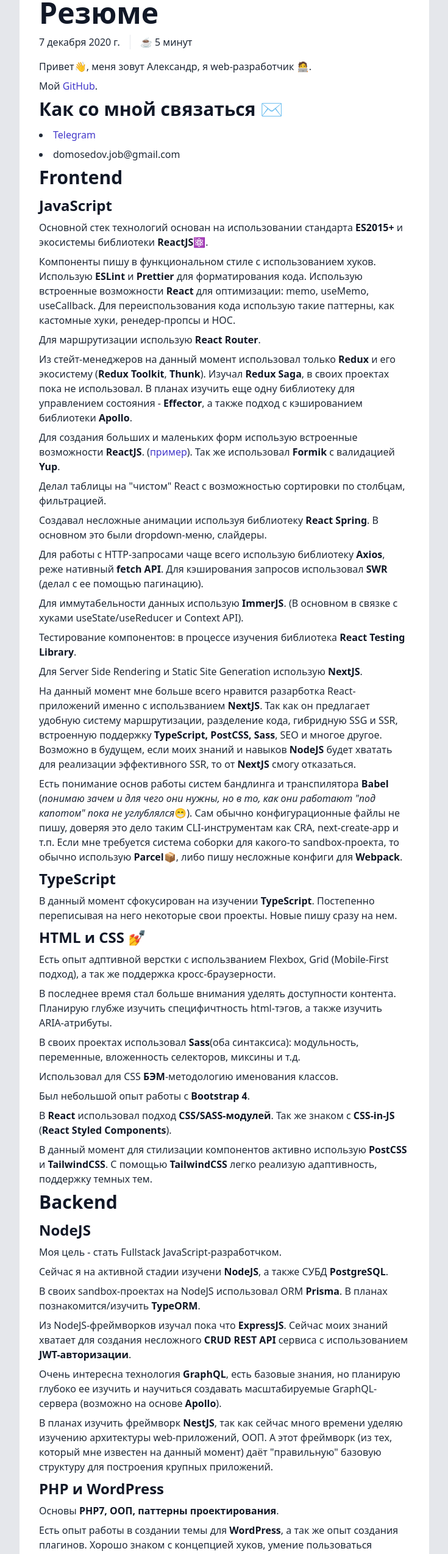
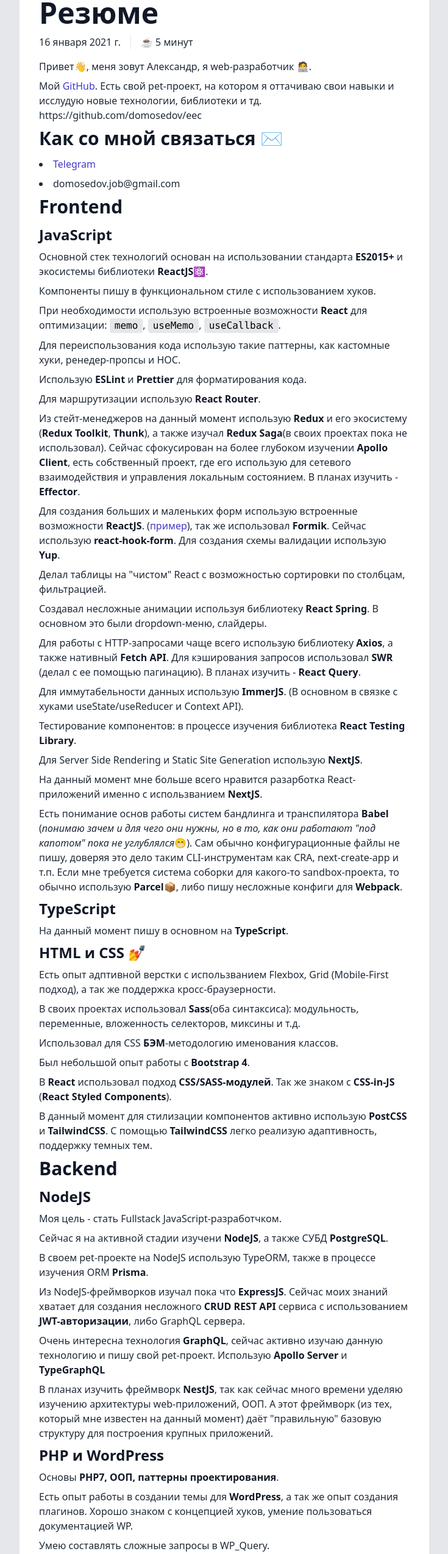
Before and after one commit to domosedov/nextjs-blog, a Next.js app: page /resume in a window 1280 px wide. Shown: the part 100-2648 px from the top of the page at 61% size, without its empty margins (272-1007 px from the left). Built offline with nearby package versions, Linux system fonts and the light colour scheme; a small style sheet from the web is missing.

Commit message:
update resume

```diff
--- a/pages/resume.mdx
+++ b/pages/resume.mdx
@@ -9,7 +9,7 @@
         about: 'web-разработчик'
     },
     readTime: 5,
-    date: new Date('2020-12-07')
+    date: new Date('2021-01-16')
 }
 
 export default ({children}) => <Article meta={meta}>{children}</Article>
@@ -17,6 +17,8 @@
 Привет👋, меня зовут Александр, я web-разработчик 🧑‍💻.
 
 Мой [GitHub](https://github.com/domosedov).
+Есть свой pet-проект, на котором я оттачиваю свои навыки и исслудую новые технологии, библиотеки и тд.
+https://github.com/domosedov/eec
 
 ## Как со мной связаться ✉️
 
@@ -29,22 +31,29 @@
 
 Основной стек технологий основан на использовании стандарта **ES2015+** и экосистемы библиотеки **ReactJS**⚛️.
 
-Компоненты пишу в функциональном стиле с использованием хуков. Использую **ESLint** и **Prettier** для форматирования кода.
-Использую встроенные возможности **React** для оптимизации: memo, useMemo, useCallback.
+Компоненты пишу в функциональном стиле с использованием хуков.
+
+При необходимости использую встроенные возможности **React** для оптимизации: `memo`, `useMemo`, `useCallback`.
+
 Для переиспользования кода использую такие паттерны, как кастомные хуки, ренедер-пропсы и HOC.
+
+Использую **ESLint** и **Prettier** для форматирования кода.
 
 Для маршрутизации использую **React Router**.
 
-Из стейт-менеджеров на данный момент использовал только **Redux** и его экосистему (**Redux Toolkit**, **Thunk**). Изучал **Redux Saga**, в своих проектах пока не использовал. В планах изучить еще одну библиотеку для управлением состояния - **Effector**, а также подход c кэшированием библиотеки **Apollo**.
+Из стейт-менеджеров на данный момент использую **Redux** и его экосистему (**Redux Toolkit**, **Thunk**), а также изучал **Redux Saga**(в своих проектах пока не использовал).
+Сейчас сфокусирован на более глубоком изучении **Apollo Client**, есть собственный проект, где его использую для сетевого взаимодействия и управления локальным состоянием.
+В планах изучить - **Effector**.
 
-Для создания больших и маленьких форм использую встроенные возможности **ReactJS**. ([пример](https://github.com/domosedov/reactjs-custom-form/tree/master)).
-Так же использовал **Formik** с валидацией **Yup**.
+Для создания больших и маленьких форм использую встроенные возможности **ReactJS**. ([пример](https://github.com/domosedov/reactjs-custom-form/tree/master)), так же использовал **Formik**.
+Сейчас использую **react-hook-form**. Для создания схемы валидации использую **Yup**.
 
 Делал таблицы на "чистом" React с возможностью сортировки по столбцам, фильтрацией.
 
 Создавал несложные анимации используя библиотеку **React Spring**. В основном это были dropdown-меню, слайдеры.
 
-Для работы с HTTP-запросами чаще всего использую библиотеку **Axios**, реже нативный **fetch API**. Для кэширования запросов использовал **SWR** (делал с ее помощью пагинацию).
+Для работы с HTTP-запросами чаще всего использую библиотеку **Axios**, а также нативный **Fetch API**. Для кэширования запросов использовал **SWR** (делал с ее помощью пагинацию).
+В планах изучить - **React Query**.
 
 Для иммутабельности данных использую **ImmerJS**. (В основном в связке с хуками useState/useReducer и Context API).
 
@@ -53,8 +62,6 @@
 Для Server Side Rendering и Static Site Generation использую **NextJS**.
 
 На данный момент мне больше всего нравится разарботка React-приложений именно с использванием **NextJS**.
-Так как он предлагает удобную систему маршрутизации, разделение кода, гибридную SSG и SSR, встроенную поддержку **TypeScript, PostCSS, Sass**, SEO и многое другое.
-Возможно в будущем, если моих знаний и навыков **NodeJS** будет хватать для реализации эффективного SSR, то от **NextJS** смогу отказаться.
 
 Есть понимание основ работы систем бандлинга и транспилятора **Babel** (*понимаю зачем и для чего они нужны, но в то, как они работают "под капотом" пока не углублялся*😁).
 Cам обычно конфигурационные файлы не пишу, доверяя это дело таким CLI-инструментам как CRA, next-create-app и т.п.
@@ -62,13 +69,11 @@
 
 ### TypeScript
 
-В данный момент сфокусирован на изучении **TypeScript**. Постепенно переписывая на него некоторые свои проекты. Новые пишу сразу на нем.
+На данный момент пишу в основном на **TypeScript**.
 
 ### HTML и CSS 💅
 
 Есть опыт адптивной верстки с использванием Flexbox, Grid (Mobile-First подход), а так же поддержка кросс-браузерности.
-
-В последнее время стал больше внимания уделять доступности контента. Планирую глубже изучить специфичтность html-тэгов, а также изучить ARIA-атрибуты.
 
 В своих проектах использовал **Sass**(оба синтаксиса): модульность, переменные, вложенность селекторов, миксины и т.д.
 
@@ -88,11 +93,11 @@
 
 Сейчас я на активной стадии изучени **NodeJS**, а также СУБД **PostgreSQL**.
 
-В своих sandbox-проектах на NodeJS использовал ORM **Prisma**. В планах познакомится/изучить **TypeORM**.
+В своем pet-проекте на NodeJS использую TypeORM, также в процессе изучения ORM **Prisma**.
 
-Из NodeJS-фреймворков изучал пока что **ExpressJS**. Сейчас моих знаний хватает для создания несложного **CRUD REST API** сервиса с использованием **JWT-авторизации**.
+Из NodeJS-фреймворков изучал пока что **ExpressJS**. Сейчас моих знаний хватает для создания несложного **CRUD REST API** сервиса с использованием **JWT-авторизации**, либо GraphQL сервера.
 
-Очень интересна технология **GraphQL**, есть базовые знания, но планирую глубоко ее изучить и научиться создавать масштабируемые GraphQL-сервера (возможно на основе **Apollo**).
+Очень интересна технология **GraphQL**, сейчас активно изучаю данную технологию и пишу свой pet-проект. Использую **Apollo Server** и **TypeGraphQL**
 
 В планах изучить фреймворк **NestJS**, так как сейчас много времени уделяю изучению архитектуры web-приложений, ООП. А этот фреймворк (из тех, который мне известен на данный момент) даёт "правильную" базовую структуру для построения крупных приложений.
 
@@ -100,25 +105,19 @@
 
 Основы **PHP7, ООП, паттерны проектирования**.
 
-Есть опыт работы в создании темы для **WordPress**, а так же опыт создания плагинов. Хорошо знаком с концепцией хуков, умение пользоваться документацией.
+Есть опыт работы в создании темы для **WordPress**, а так же опыт создания плагинов. Хорошо знаком с концепцией хуков, умение пользоваться документацией WP.
 
-Умею эффективно работать с WP_Query.
+Умею составлять сложные запросы в WP_Query.
 
 Без использования сторонних плагинов могу сделать кастомные модели данных (Custom Post Types), роли пользователей, дополнительные мета-поля, таксономии, конечные точки REST API с пагинацией и фильтрами, кастомные SQL-запросы к БД и многое другое.
 
-В планах изучить **WPGraphQL**.
-
-Также для разрабоки WordPress-приложений использую **Sage Starter Theme, Bedrock, Composer, LocalWP**.
-
-В свободное время делаю свой плагин для регистрации и авторизации с использванием WordPress REST API.
+Также для разрабоки WordPress-приложений использую **WPGraphQL, Sage Starter Theme, Bedrock, Composer, LocalWP**.
 
 ## Рабочее окружение 💻
 
 Базовое использование **Git** и [**GitHub**](https://github.com/domosedov?tab=repositories).
 
-В качестве операционной системы использую **Windows 10 Pro** и **Ubuntu 20.04**. Работаю в Ubuntu, активно использую терминал с оболочкой **ZSH**.
-Код пишу в **VS Code, WebStorm, PhpStorm**.
-
+В качестве операционной системы использую **Ubuntu 20.04**.
 
 ## Прочие навыки
 
@@ -127,6 +126,3 @@
 Работа с **Markdown** и **MDX**.
 
 Выгрузка сайта на хостинг, настройка домена, Let's Encrypt сертификата, SMTP, базовая развертка NodeJS/PHP-приложения на DigitalOcean, VPS/VDS, Vercel.
-
-Любимая книга по программированию - "Head First. Паттерны проектирования" (Эрик Фримен, Элизабет Робсон, Берт Бейтс, Кэти Сьерра).
-Сейчас читаю "Чистый код" (Роберт Мартин)
```
